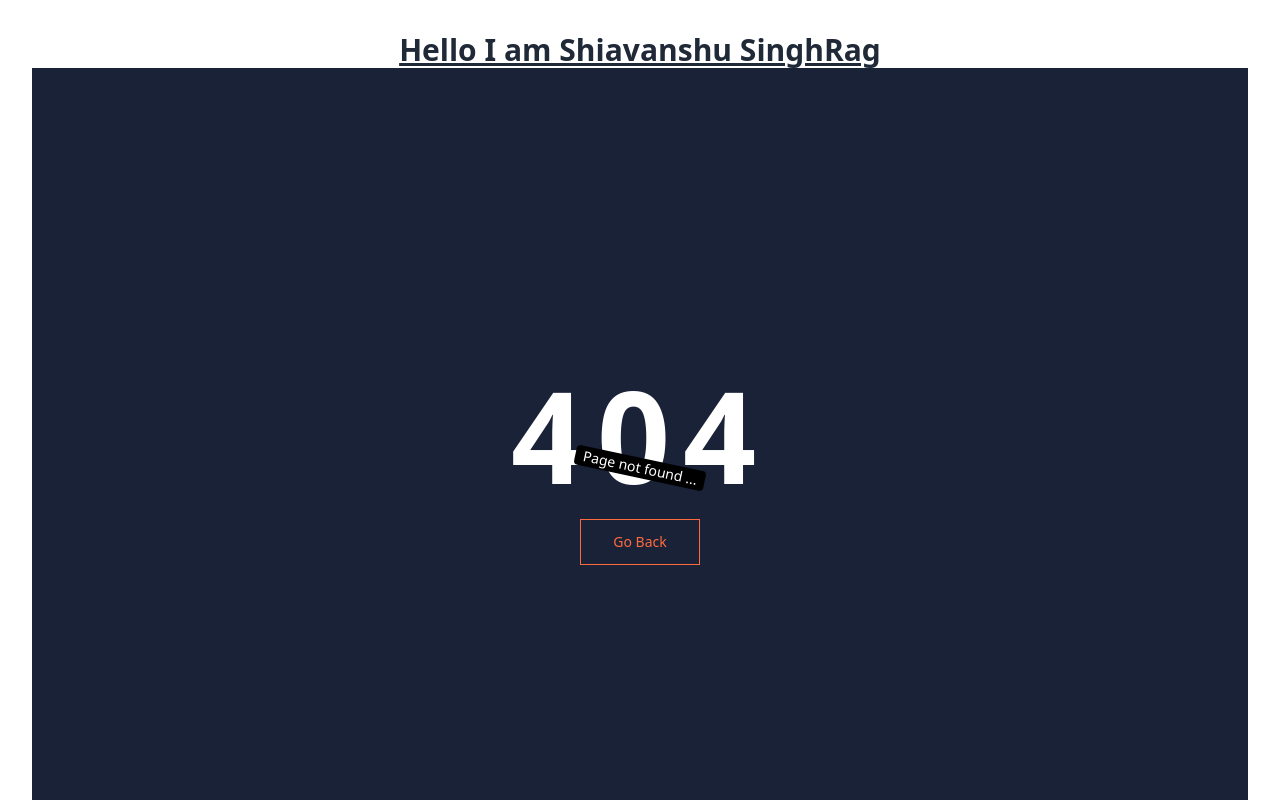
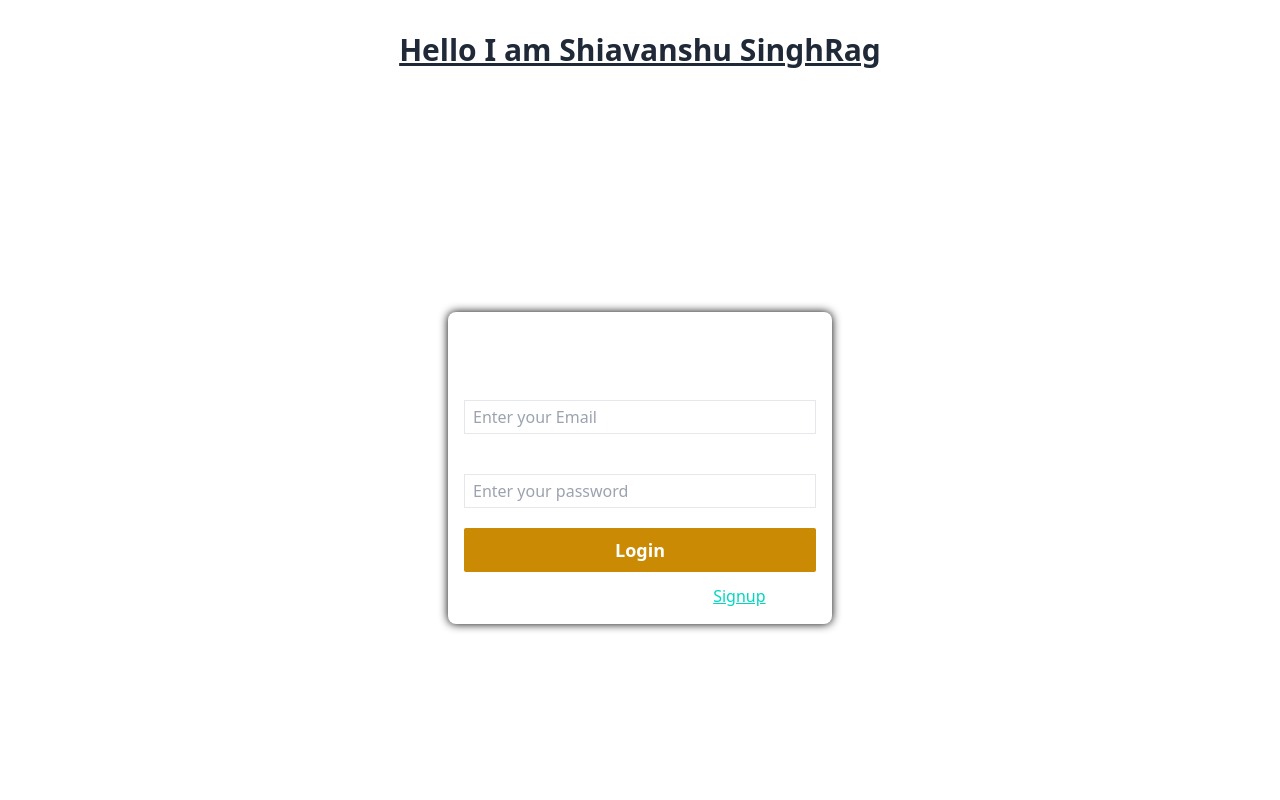
Before and after one commit to ShivanshuRag/Fronted_lms, a React (Vite) app: page /login in a window 1280 px wide. Before the commit this address had no page. Shown: the top 800 px of the page. Built offline with nearby package versions, Linux system fonts and the light colour scheme.

Commit message:
configure Login Page

```diff
--- a/src/App.jsx
+++ b/src/App.jsx
@@ -6,6 +6,7 @@
 
 import AboutUs from './Pages/AboutUsPage.jsx'
 import HomePage from './Pages/HomePage.jsx'
+import Login from './Pages/Login.jsx'
 import NotFound from './Pages/NotFound.jsx'
 import Signup from './Pages/Signup.jsx'
 
@@ -20,7 +21,7 @@
     <Route path="/" element={<HomePage />} ></Route>
     <Route path="/about" element={<AboutUs/>} ></Route>
     <Route path="/signup" element={<Signup/>} ></Route>
-
+    <Route path="/login" element={<Login/>} ></Route>
     <Route path="*" element={<NotFound/>}></Route>
     </Routes>
 
--- /dev/null
+++ b/src/Pages/Login.jsx
@@ -0,0 +1,102 @@
+import { useState } from "react";
+import { toast } from "react-hot-toast";
+import { useDispatch } from "react-redux";
+import {Link , useNavigate} from "react-router-dom";
+
+import HomeLayout from "../Layouts/HomeLayout";
+import { login } from "../Redux/Slices/AuthSlice.jsx";
+
+function Login(){
+
+ const dispatch = useDispatch();
+ const naviagte = useNavigate();
+
+ const [ loginData , setLoginData] = useState({
+
+    email: "",
+    password:"",
+
+ });
+
+ function handleUserInput(e){
+  const {name , value} = e.target;
+   setLoginData({
+    ...loginData,
+    [name] : value
+   })
+ }
+
+ async function onLogin(event){
+  event.preventDefault
+
+  if(!loginData.email || !loginData.password){
+    toast.error("please fill all details")
+  }
+
+  const response = await dispatch(login(loginData));
+  if(response?.payload?.success)
+
+    naviagte("/")
+
+    setLoginData({
+        email: "",
+        password: "",
+    });
+
+ }
+
+return(
+<HomeLayout>
+  <div className="flex overflow-x-auto items-center justify-center h-[100vh]">
+     <form noValidate onSubmit={onLogin} className="flex flex-col justify-center gap-3 rounded-lg p-4 text-white w-96 shadow-[0_0_10px_black]" >
+       <h1 className="text-center text-2xl font-bold">Login Page</h1>
+        <div className="flex flex-col gap-1">
+        <label htmlFor="email" className="font-semibold">Email</label>
+         <input
+         type="email"
+         required
+         id="email"
+         name="email"
+         placeholder="Enter your Email"
+         className="bg-transparent px-2 py-1 border"
+         onChange={handleUserInput}
+         value={loginData.email}
+
+         />
+
+        </div>
+         <div className="flex flex-col gap-1">
+         <label htmlFor="password" className="font-semibold">Password</label>
+           <input
+            type="password"
+            id="password"
+            name="password"
+            placeholder="Enter your password"
+            className="bg-transparent px-2 py-1 border"
+            onChange={handleUserInput}
+            value={loginData.password}
+
+            />
+
+         </div>
+         <button type="submit" className='mt-2 bg-yellow-600 hover:bg-yellow-500 transition-all ease-in-out duration-300 rounded-sm py-2 font-semibold text-lg cursor-pointer'>
+                       Login
+        </button>
+        <p className="text-center">
+    Donot hanve an account ? <Link to="/signup" className='link text-accent cursor-pointer'> Signup</Link>
+      </p>
+
+     </form>
+
+  </div>
+
+
+
+
+</HomeLayout>
+
+)
+
+}
+
+export default Login;
```
